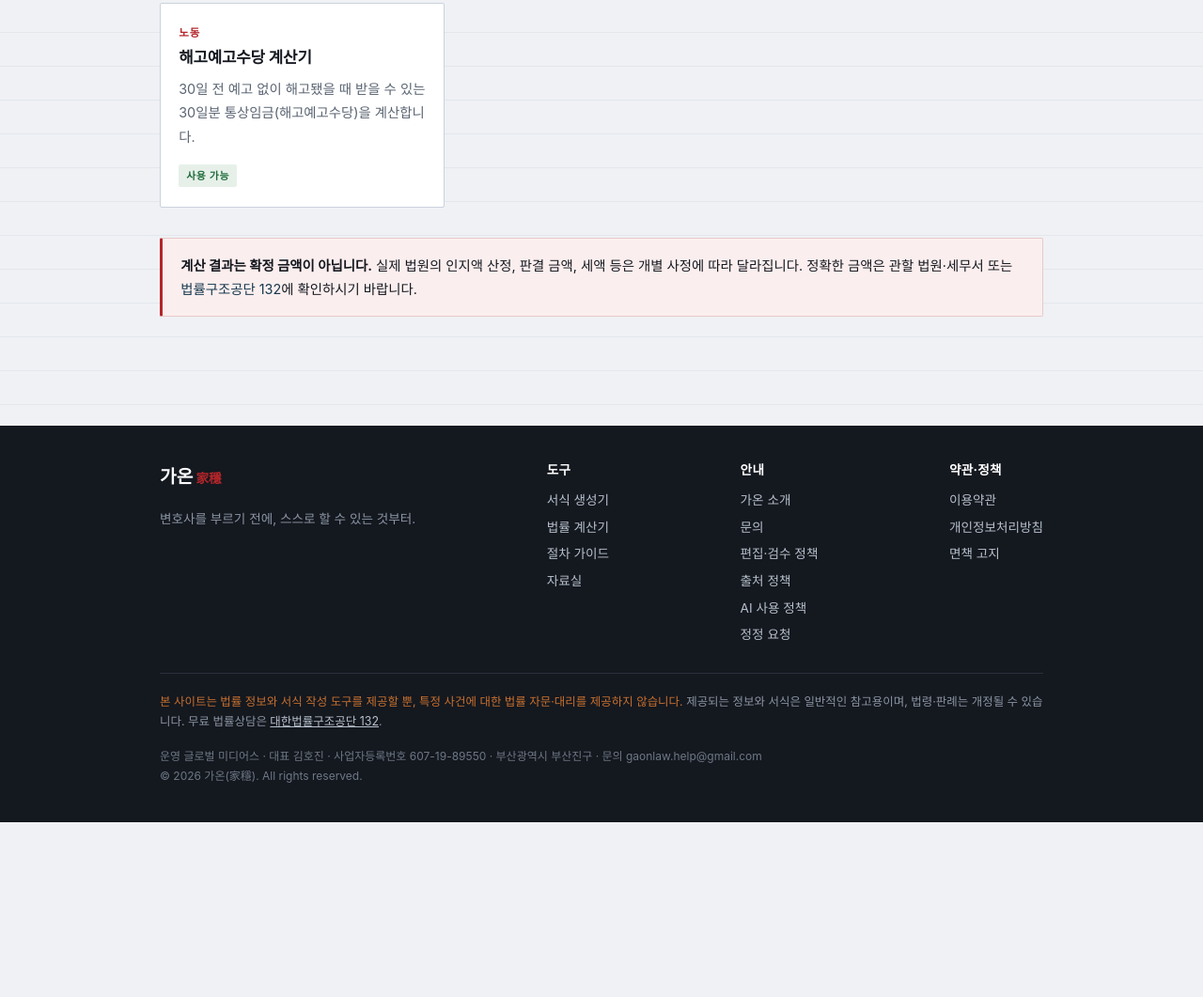
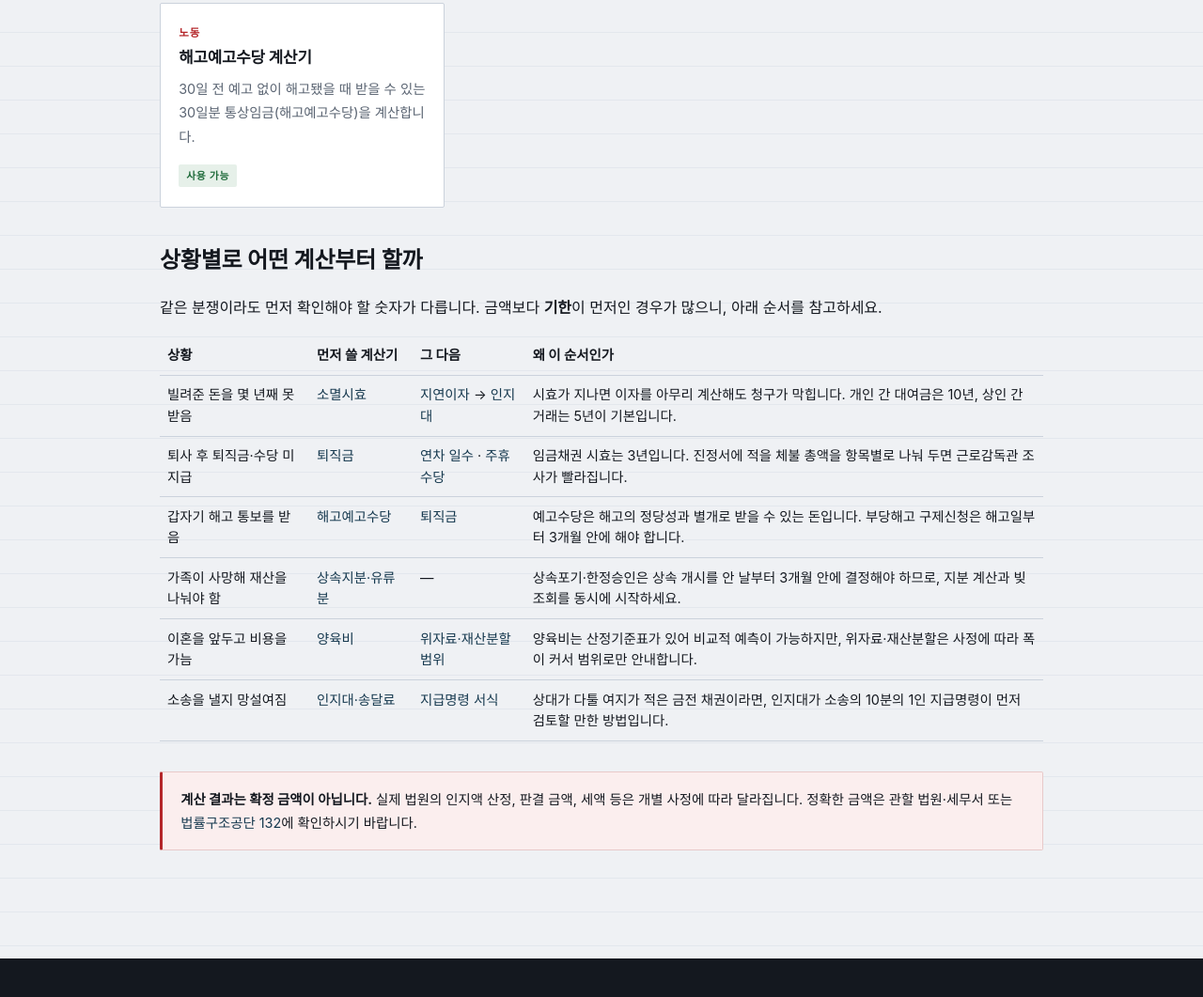
Before and after one commit to adkingpro7946-commits/gaon, an Astro site: page /calc in a window 1280 px wide. Shown: the part 1010-2071 px from the top of the page at 94% size. Before the commit the page ends 1885 px from the top, so only its background shows below. Built offline with nearby package versions, Linux system fonts and the light colour scheme; Astro itself is replaced by a stand-in of ours; a web font is replaced by a local one.

Commit message:
애드센스 재심사: 계산기·서식 허브에 상황별 선택표 추가
Co-Authored-By: Claude Opus 5.5 <noreply@anthropic.com>

```diff
--- a/src/_parts/calc_index.body.html
+++ b/src/_parts/calc_index.body.html
@@ -72,6 +72,20 @@
         </a>
       </div>
 
+
+      <h2 style="margin-top:2.5rem;">상황별로 어떤 계산부터 할까</h2>
+      <p>같은 분쟁이라도 먼저 확인해야 할 숫자가 다릅니다. 금액보다 <strong>기한</strong>이 먼저인 경우가 많으니, 아래 순서를 참고하세요.</p>
+      <div class="table-wrap"><table>
+        <thead><tr><th>상황</th><th>먼저 쓸 계산기</th><th>그 다음</th><th>왜 이 순서인가</th></tr></thead>
+        <tbody>
+          <tr><td>빌려준 돈을 몇 년째 못 받음</td><td><a href="/calc/prescription/">소멸시효</a></td><td><a href="/calc/interest/">지연이자</a> → <a href="/calc/court-fee/">인지대</a></td><td>시효가 지나면 이자를 아무리 계산해도 청구가 막힙니다. 개인 간 대여금은 10년, 상인 간 거래는 5년이 기본입니다.</td></tr>
+          <tr><td>퇴사 후 퇴직금·수당 미지급</td><td><a href="/calc/severance/">퇴직금</a></td><td><a href="/calc/annual-leave/">연차 일수</a> · <a href="/calc/holiday-pay/">주휴수당</a></td><td>임금채권 시효는 3년입니다. 진정서에 적을 체불 총액을 항목별로 나눠 두면 근로감독관 조사가 빨라집니다.</td></tr>
+          <tr><td>갑자기 해고 통보를 받음</td><td><a href="/calc/dismissal-notice/">해고예고수당</a></td><td><a href="/calc/severance/">퇴직금</a></td><td>예고수당은 해고의 정당성과 별개로 받을 수 있는 돈입니다. 부당해고 구제신청은 해고일부터 3개월 안에 해야 합니다.</td></tr>
+          <tr><td>가족이 사망해 재산을 나눠야 함</td><td><a href="/calc/inheritance/">상속지분·유류분</a></td><td>—</td><td>상속포기·한정승인은 상속 개시를 안 날부터 3개월 안에 결정해야 하므로, 지분 계산과 빚 조회를 동시에 시작하세요.</td></tr>
+          <tr><td>이혼을 앞두고 비용을 가늠</td><td><a href="/calc/child-support/">양육비</a></td><td><a href="/calc/divorce/">위자료·재산분할 범위</a></td><td>양육비는 산정기준표가 있어 비교적 예측이 가능하지만, 위자료·재산분할은 사정에 따라 폭이 커서 범위로만 안내합니다.</td></tr>
+          <tr><td>소송을 낼지 망설여짐</td><td><a href="/calc/court-fee/">인지대·송달료</a></td><td><a href="/tools/payment-order/">지급명령 서식</a></td><td>상대가 다툴 여지가 적은 금전 채권이라면, 인지대가 소송의 10분의 1인 지급명령이 먼저 검토할 만한 방법입니다.</td></tr>
+        </tbody>
+      </table></div>
       <div class="callout warn" style="margin-top:2rem;">
         <strong>계산 결과는 확정 금액이 아닙니다.</strong> 실제 법원의 인지액 산정, 판결 금액, 세액 등은 개별 사정에 따라 달라집니다. 정확한 금액은 관할 법원·세무서 또는 <a href="tel:132">법률구조공단 132</a>에 확인하시기 바랍니다.
       </div>
--- a/src/styles/global.css
+++ b/src/styles/global.css
@@ -499,3 +499,9 @@ table{ border-collapse:collapse; width:100%; }
 .prose thead th{ background:#F3F1EC; font-weight:700; }
 .prose ol:not(.step-list), .prose ul{ padding-left:1.3rem; }
 .prose li{ margin:.25rem 0; }
+
+/* 허브 페이지 비교표 */
+.table-wrap{ overflow-x:auto; margin:1rem 0 1.5rem; }
+.table-wrap table{ min-width:640px; font-size:.9rem; }
+.table-wrap th,.table-wrap td{ border-bottom:1px solid var(--rule); padding:.6rem .5rem; text-align:left; vertical-align:top; line-height:1.55; }
+.table-wrap th{ font-weight:700; white-space:nowrap; }
```
Also changed, not shown: src/_parts/tools_index.body.html (+14 -0 lines).
